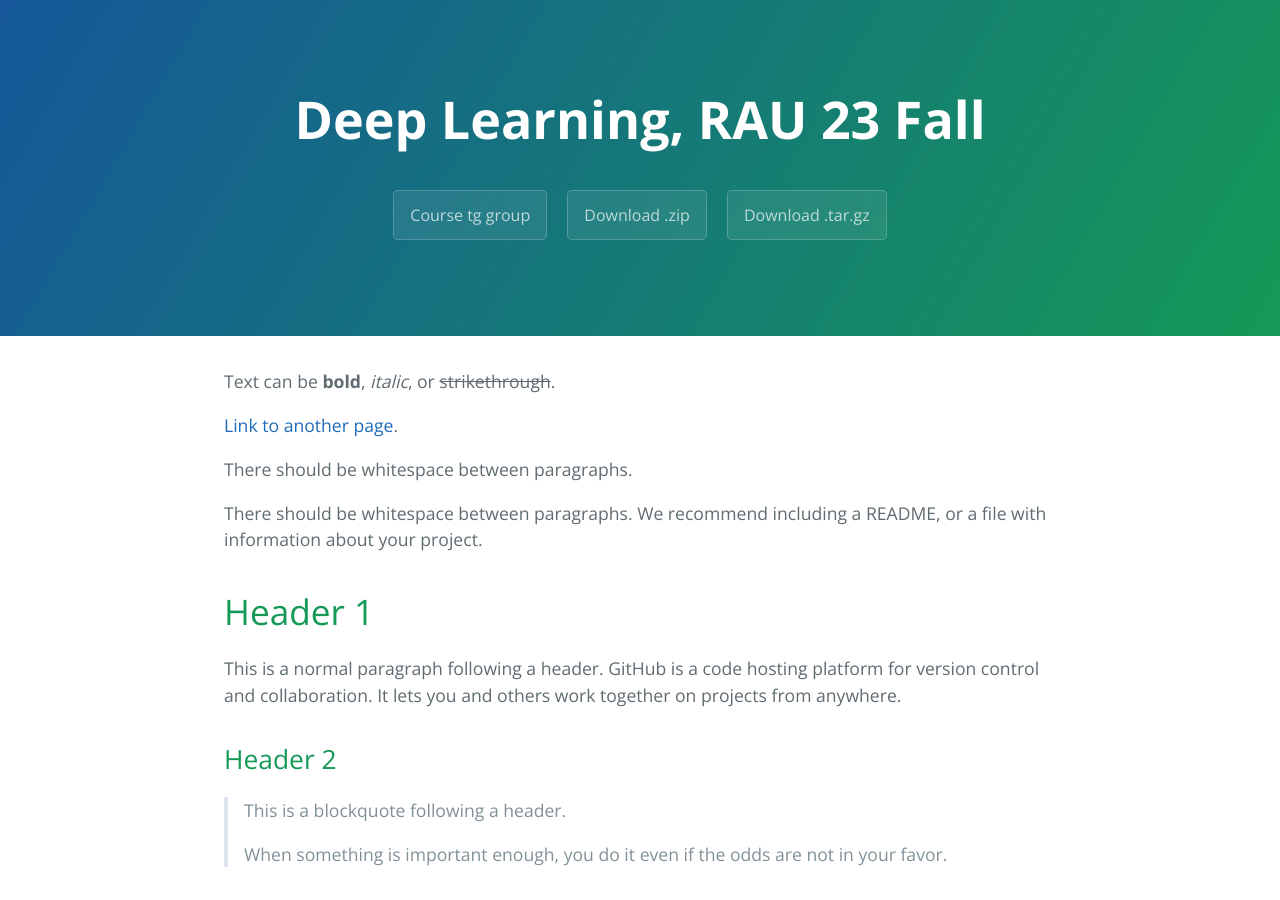
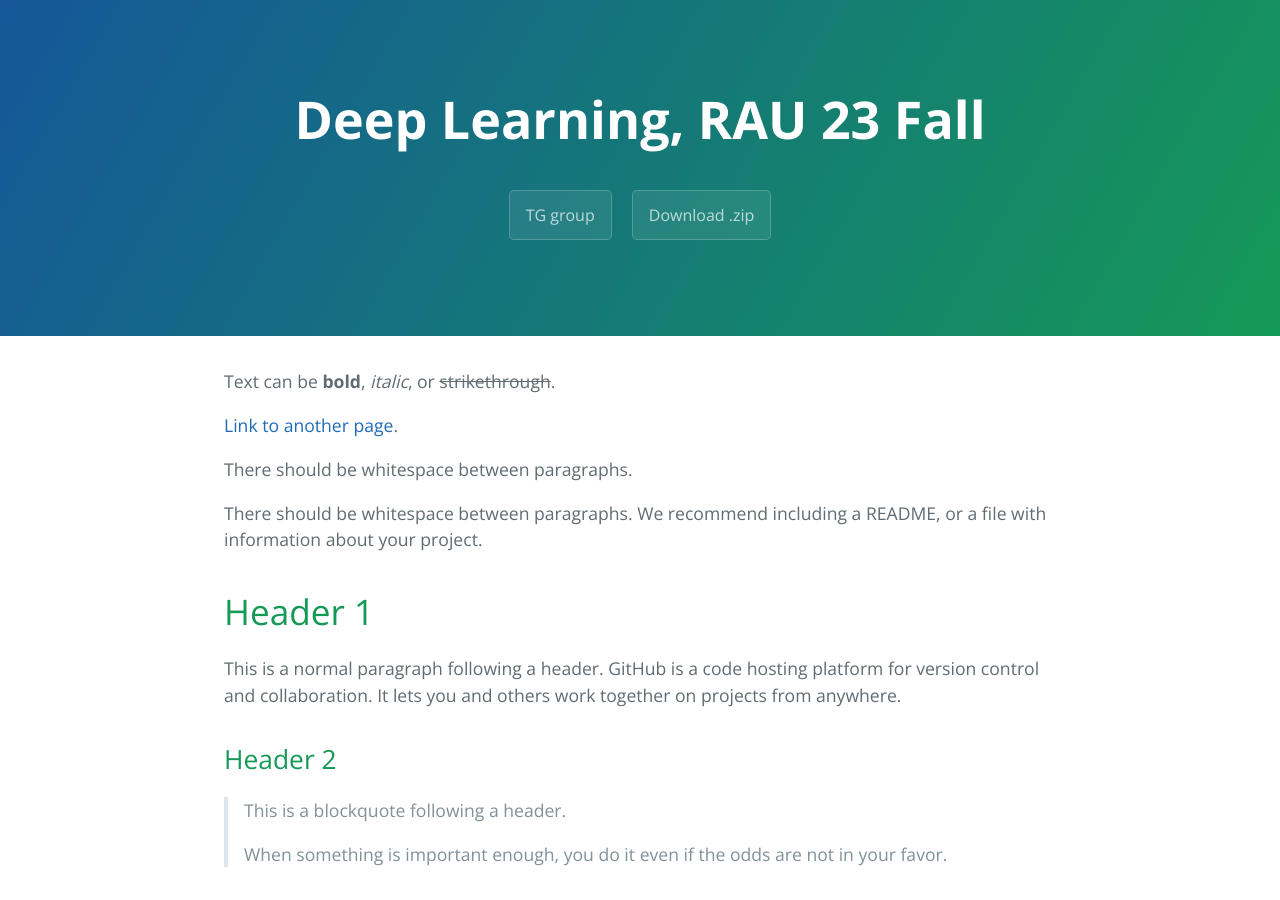
Before and after one commit to decoder-99/DL23Fall, a Jekyll site: the page built from index.md, in a window 1280 px wide and 900 px high. Built offline with Jekyll 4.4.1, drawn with Linux system fonts in a browser that asks for light colours; the repository's description, which GitHub fills in, is left out.

Commit message:
Update default.html

```diff
--- a/_layouts/default.html
+++ b/_layouts/default.html
@@ -19,11 +19,10 @@
       <h1 class="project-name">{{ page.title | default: site.title | default: site.github.repository_name }}</h1>
       <h2 class="project-tagline">{{ page.description | default: site.description | default: site.github.project_tagline }}</h2>
       {% if site.github.is_project_page %}
-        <a href="https://t.me/+fS9IwwMadYNhOTEy" class="btn">Course tg group</a>
+        <a href="https://t.me/+fS9IwwMadYNhOTEy" class="btn">TG group</a>
       {% endif %}
       {% if site.show_downloads %}
-        <a href="{{ site.github.zip_url }}" class="btn">Download .zip</a>
-        <a href="{{ site.github.tar_url }}" class="btn">Download .tar.gz</a>
+        <a href="https://docs.google.com/spreadsheets/d/12hg7NkUG-wwFHUmK33uzRBbZdLn2Jk-EUL7NBefE1eY/edit?usp=sharing" class="btn">Download .zip</a>
       {% endif %}
     </header>
 
```
